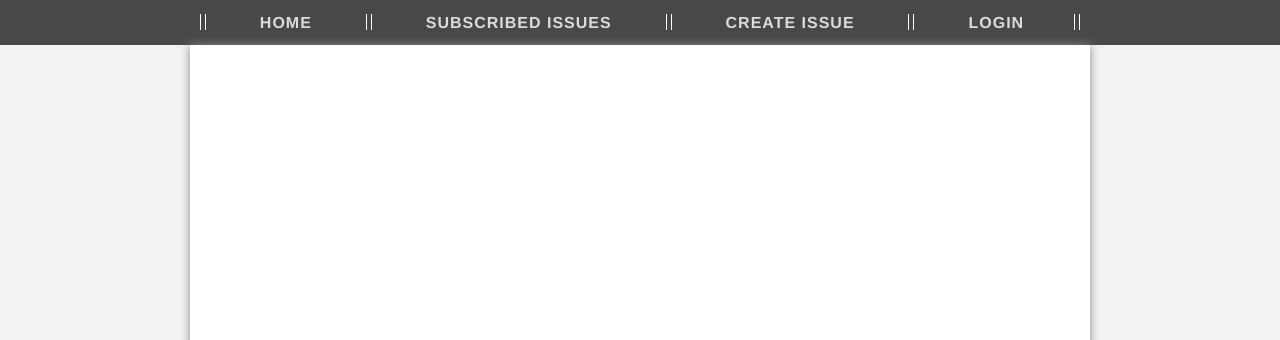
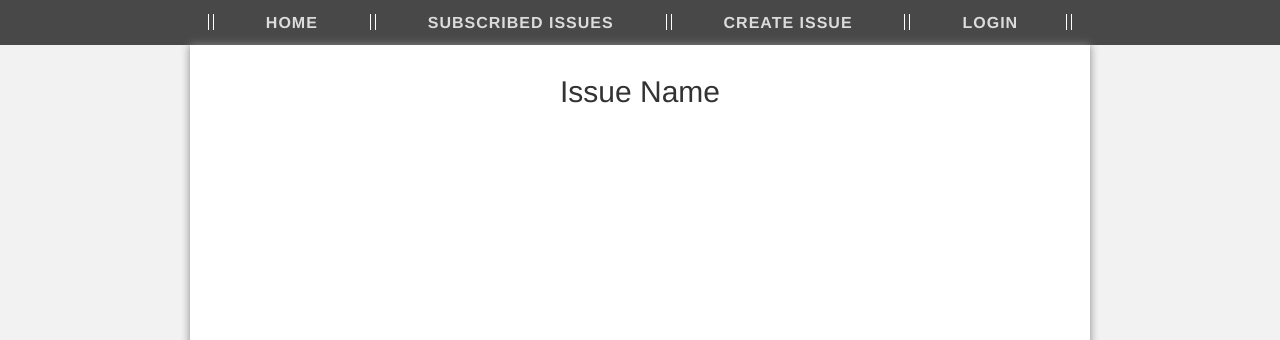
Before and after one commit to pjs33/HackArizona, a PHP site: page /issue_view.php in a window 1280 px wide. Shown: the part 100-440 px from the top of the page. Run offline with PHP 8.4, Linux system fonts and the light colour scheme; some libraries are stand-ins or nearby versions.

Commit message:
Added header to issue_view and changed padding on navbar links

```diff
--- a/issue_view.php
+++ b/issue_view.php
@@ -33,10 +33,16 @@
       box-shadow: 0 0 10px #888888;
       border-radius: 0px 0px 10px 10px;
       background: white;
+      text-align: center;
+      padding-top: 30px;
     }
 
     body {
       background: #f2f2f2;
+    }
+
+    #issue-name {
+      margin: 0px;
     }
   </style>
 
@@ -47,6 +53,7 @@
     ?>
 
     <div id="bodyContent">
+      <h2 id="issue-name">Issue Name</h2>
     </div>
 
   </body>
--- a/view_components/navbar.php
+++ b/view_components/navbar.php
@@ -45,8 +45,8 @@
   margin: 0px;
   margin-left: 4px;
   padding: 8px;
-  padding-left: 47px;
-  padding-right: 47px;
+  padding-left: 45px;
+  padding-right: 45px;
   color: #dcdcdc;
   font-size: 16px;
   font-weight: 700;
@@ -64,9 +64,9 @@
 }
 
 .nav-link-separator {
-    border-right: 1px solid white;
-    display: inline;
-    margin: 2px;
+  border-right: 1px solid white;
+  display: inline;
+  margin: 2px;
 }
 
 #nav-bar-container.affix {
```
